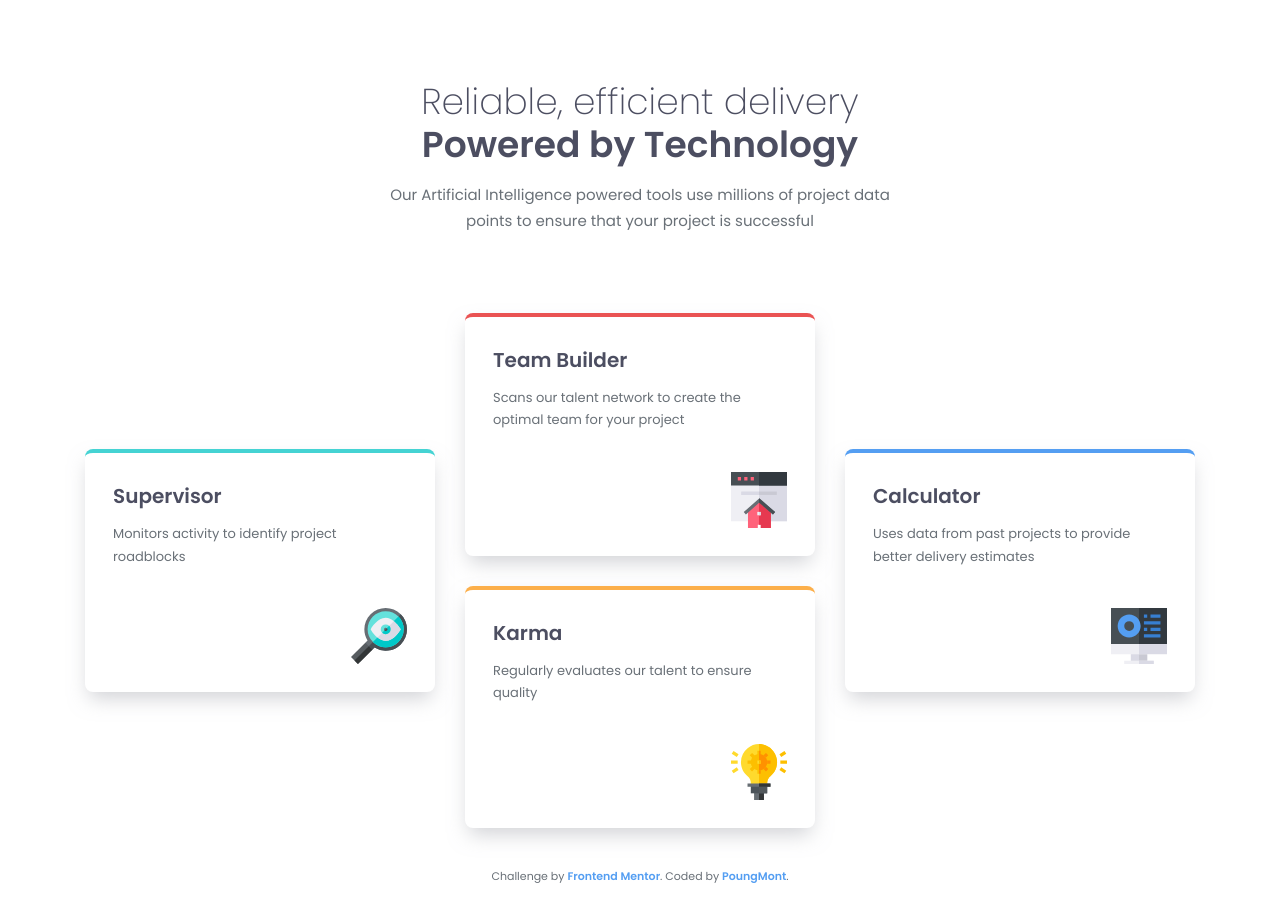
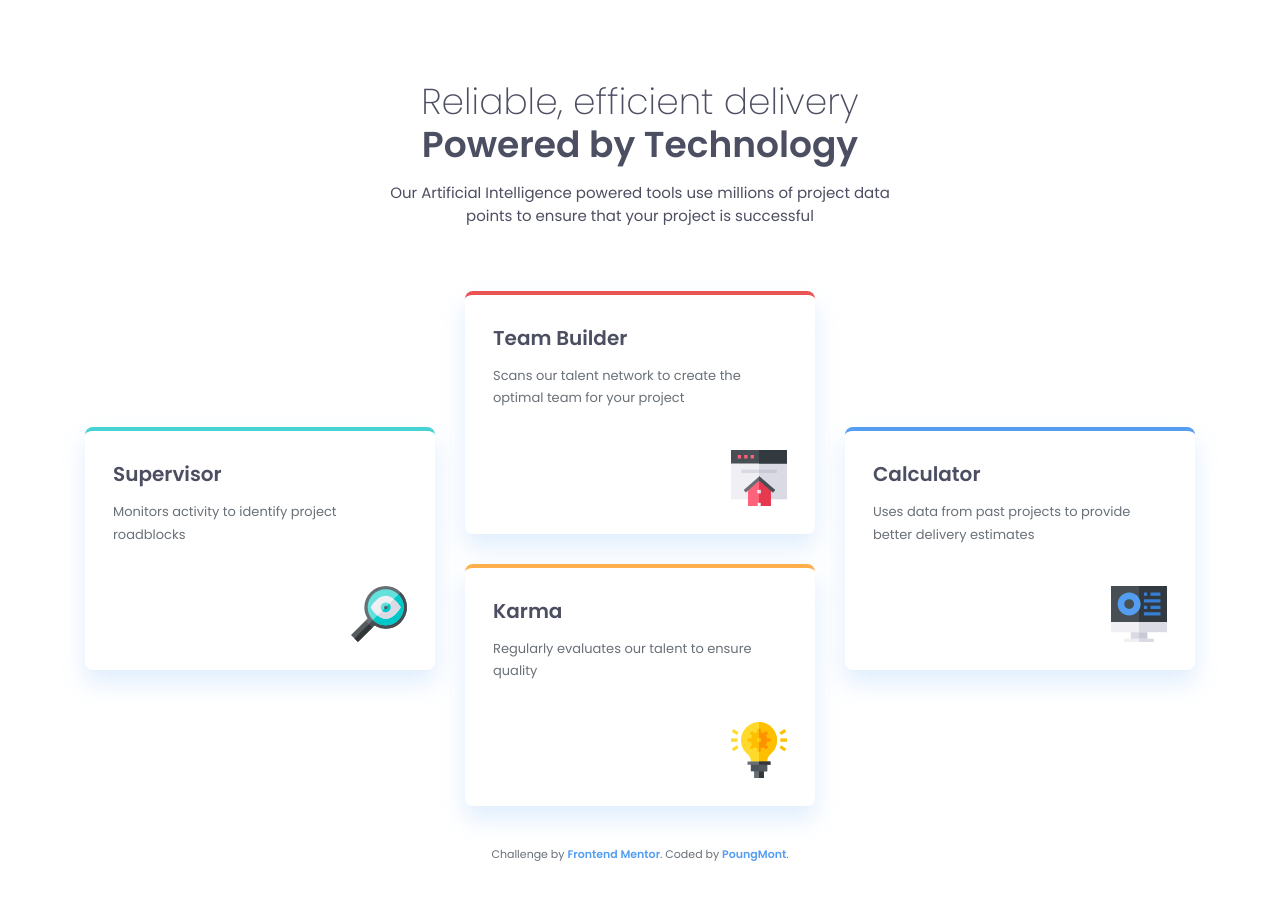
Before and after one commit to ThyuHtooAungOwO/Four-card-feature-section, a plain HTML site: page index.html in a window 1280 px wide. Drawn offline with Linux system fonts and the light colour scheme.

Commit message:
Fixed box-shadow color

```diff
--- a/style.css
+++ b/style.css
@@ -59,7 +59,9 @@ body {
 }
 
 .header-description {
-  line-height: 1.7;
+  line-height: 1.5;
+  font-weight: 400;
+  color: var(--grey-500);
 }
 
 .feature-cards-container {
@@ -74,7 +76,7 @@ body {
   border-radius: 0.5rem;
   padding: 1.75rem;
   text-align: left;
-  box-shadow: 0 0.625rem 1.25rem -0.25rem hsla(229, 6%, 66%, 0.5);
+  box-shadow: 0 0.8rem 1.5rem hsla(212, 86%, 64%, 0.185);
   display: flex;
   flex-direction: column;
   gap: 0.5rem;
@@ -144,7 +146,7 @@ body {
 
   .section-header {
     max-width: 33.75rem;
-    margin: 0 auto 5rem auto;
+    margin: 0 auto 4rem auto;
   }
 
   .header-title-part1,
```
